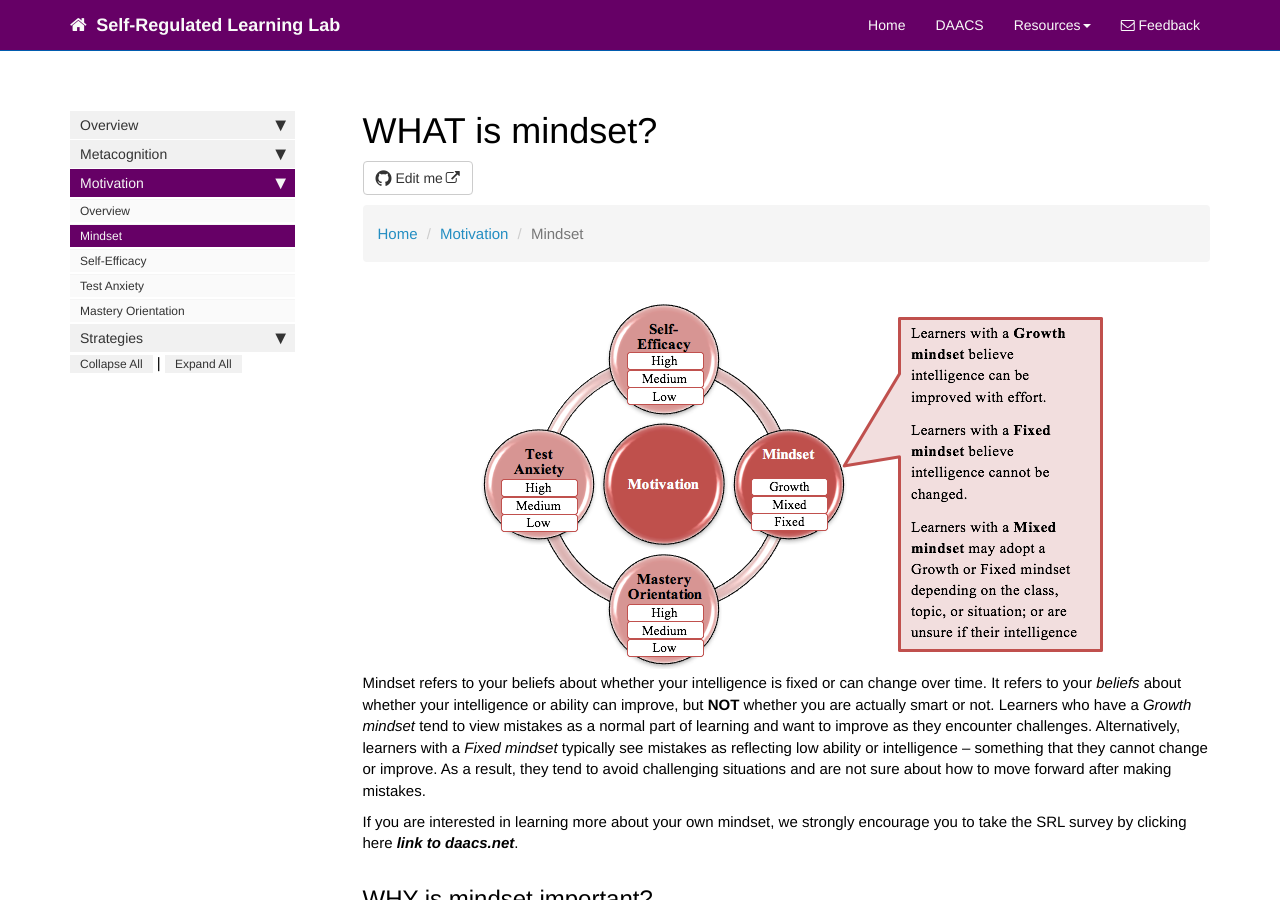
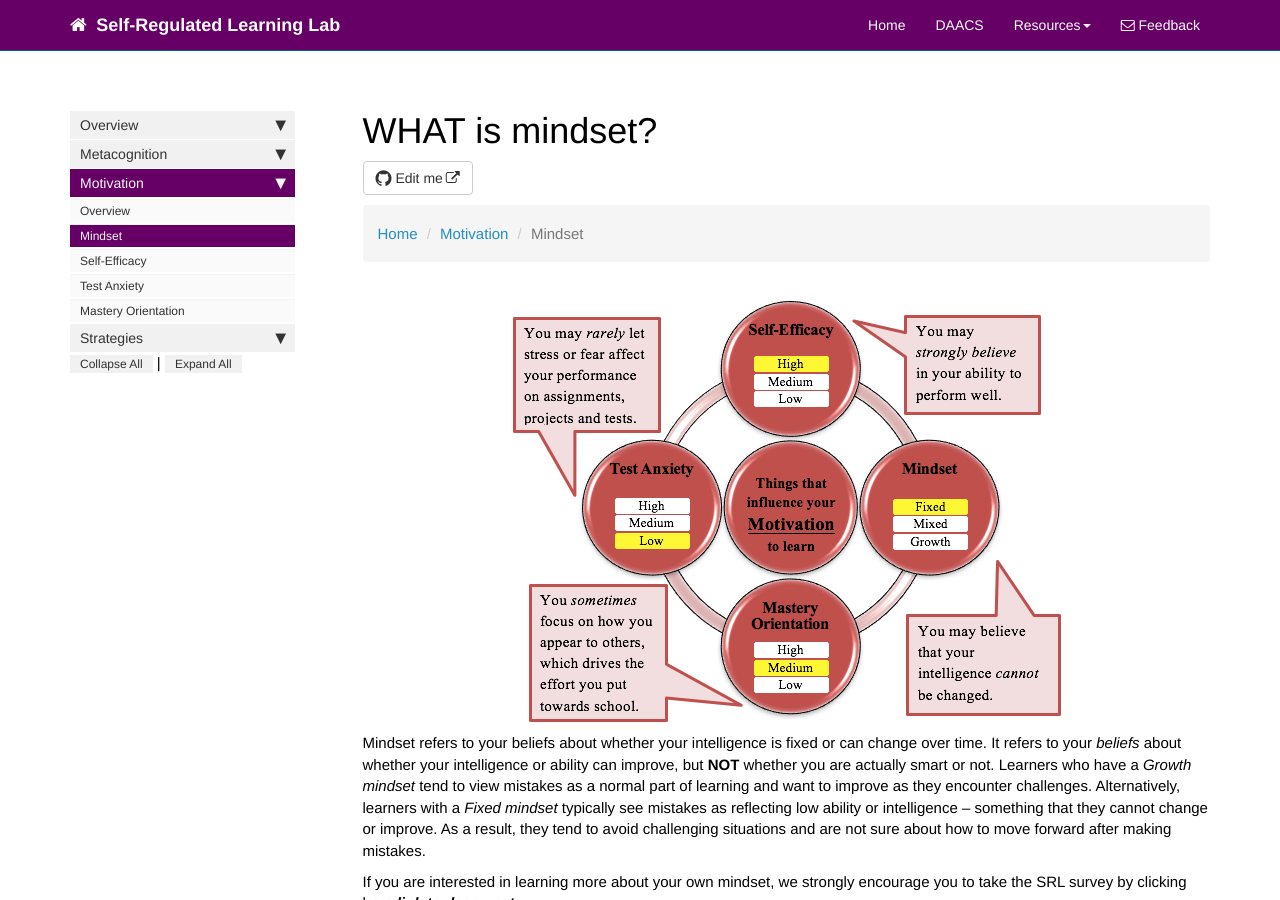
Before and after one commit to dfranklin02/SRL, a Jekyll site: the page built from docs/pages/motivation/mindset.md, in a window 1280 px wide and 900 px high. Built offline with Jekyll 4.4.1, drawn with Linux system fonts in a browser that asks for light colours; nearby versions of some CDN libraries; comment, search, counter and statistics services are not loaded.

Commit message:
Update mindset.md

```diff
--- a/docs/pages/motivation/mindset.md
+++ b/docs/pages/motivation/mindset.md
@@ -14,7 +14,7 @@ toc: false
     <li class="active">Mindset</li>
 </ul>
 
-<center><img src='images/Mindset1.png' alt='mindset' /></center>
+<center><img src='images/mindsetoverview.png' alt='mindset' /></center>
 
 Mindset refers to your beliefs about whether your intelligence is fixed or can change over time. It refers to your *beliefs* about whether your intelligence or ability can improve, but **NOT** whether you are actually smart or not. Learners who have a *Growth mindset* tend to view mistakes as a normal part of learning and want to improve as they encounter challenges. Alternatively, learners with a *Fixed mindset* typically see mistakes as reflecting low ability or intelligence – something that they cannot change or improve. As a result, they tend to avoid challenging situations and are not sure about how to move forward after making mistakes.
 
```
